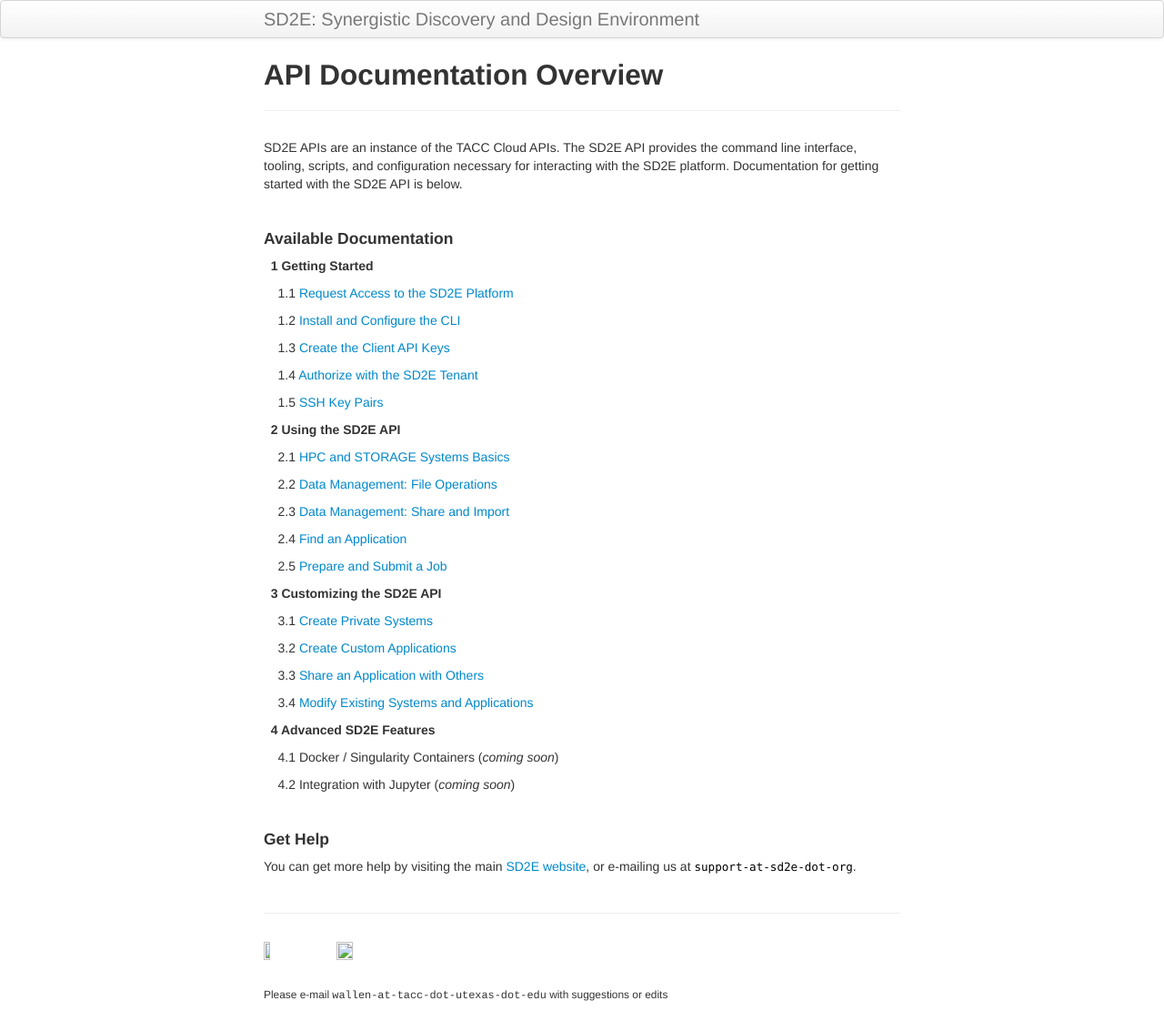
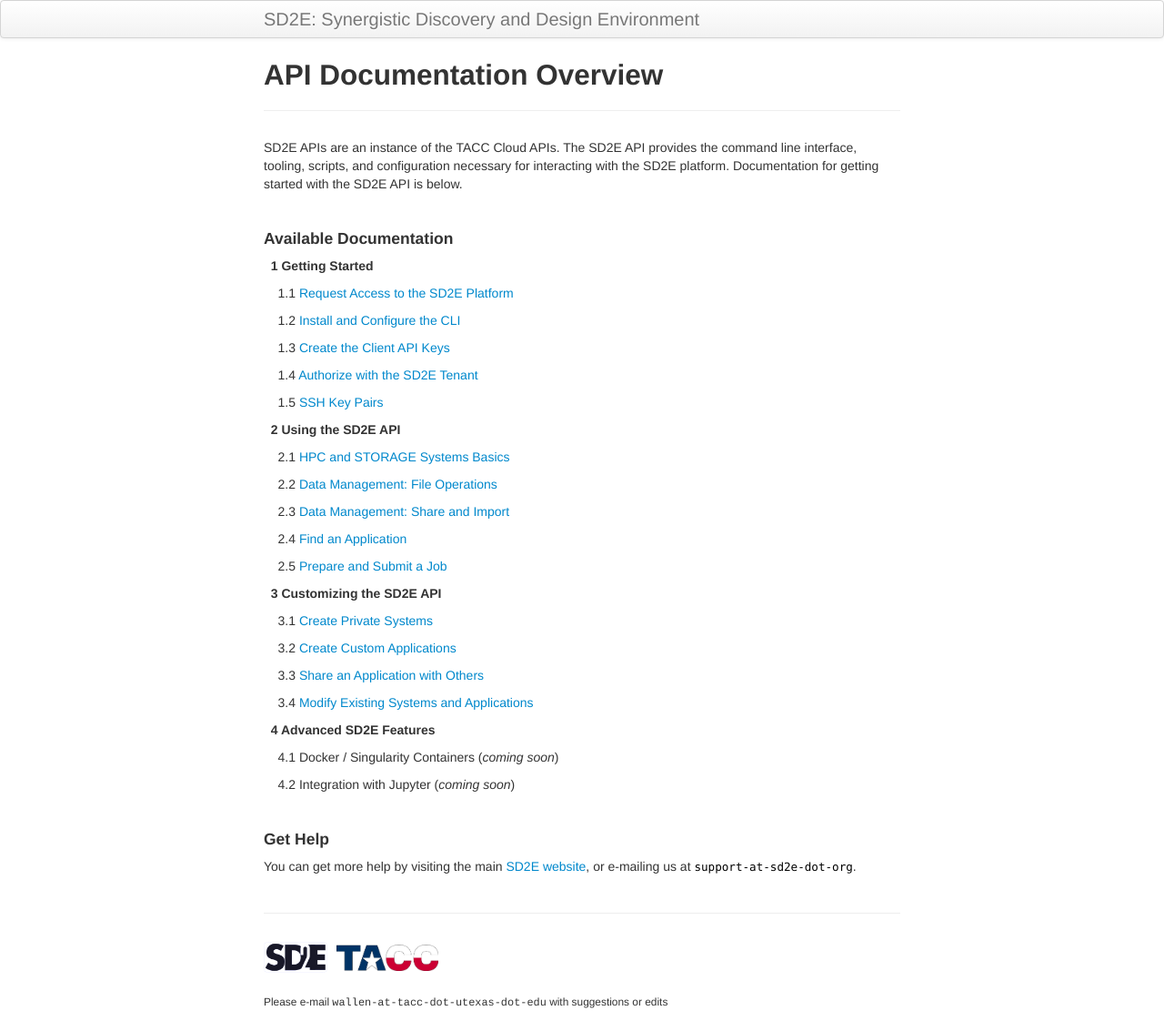
Before and after one commit to SD2E/api-user-guide, a Jekyll site: the page built from index.md, in a window 1280 px wide. Shown: the whole page at 91% size. Built offline with Jekyll 4.4.1, drawn with Linux system fonts in a browser that asks for light colours.

Commit message:
fixing hardlinks to wjallen fork

```diff
--- a/_config.yml
+++ b/_config.yml
@@ -8,12 +8,12 @@ author :
   email : blah@tacc.utexas.edu
   github : SD2E
 
-production_url : https://wjallen.github.io/sd2e-api-docs
+production_url : https://sd2e.org/api-user-guide/
 markdown: kramdown
 
 JB :
   version : 0.3.0
-  BASE_PATH : https://wjallen.github.io/sd2e-api-docs
+  BASE_PATH : http://sd2e.org/api-user-guide/
   archive_path: nil
   categories_path : nil
   tags_path : nil
--- a/_includes/themes/twitter/default.html
+++ b/_includes/themes/twitter/default.html
@@ -45,8 +45,8 @@
       <footer>
         <p><small>
   <!-- start of footer; modify this part -->
-          <a href="http://sd2e.org/"><img src="https://wjallen.github.io/sd2e-api-docs/assets/sd2e-logo.png" style="width:10%; height:10%"></a> &nbsp;
-          <a href="https://www.tacc.utexas.edu/"><img src="https://wjallen.github.io/sd2e-api-docs/assets/tacc.png" style="width:16%; height:16%"></a> &nbsp;
+          <a href="http://sd2e.org/"><img src="http://sd2e.org/api-user-guide/assets/sd2e-logo.png" style="width:10%; height:10%"></a> &nbsp;
+          <a href="https://www.tacc.utexas.edu/"><img src="http://sd2e.org/api-user-guide/assets/tacc.png" style="width:16%; height:16%"></a> &nbsp;
 
 <br><br>
 Please e-mail <font face="Courier">wallen-at-tacc-dot-utexas-dot-edu</font> with suggestions or edits
```
